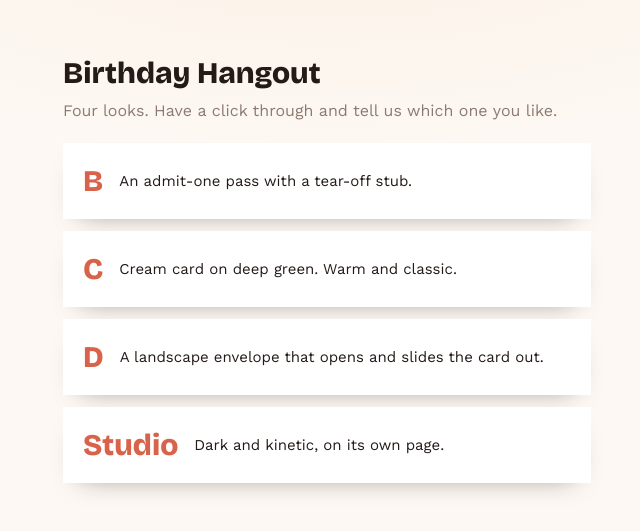
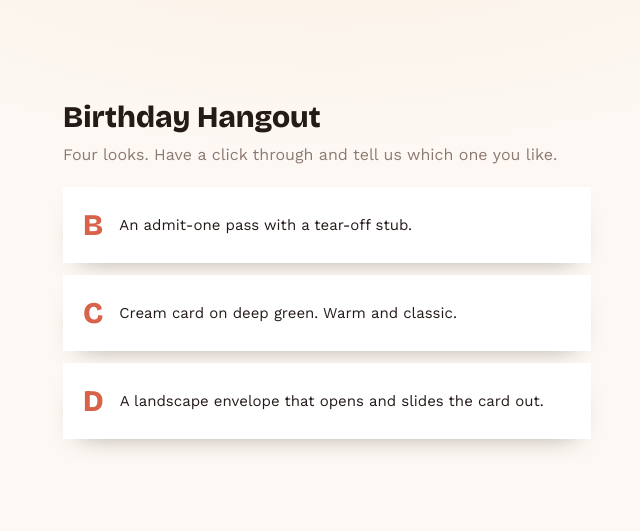
Before and after one commit to rehkmansa/games-night-rsvp, a Next.js app: page /sample in a window 1280 px wide. Shown: the part 131-662 px from the top of the page, without its empty margins (313-953 px from the left). Built offline with nearby package versions, Linux system fonts and the light colour scheme.

Commit message:
Unlist the studio variant from the shared index

```diff
--- a/app/sample/page.tsx
+++ b/app/sample/page.tsx
@@ -2,11 +2,12 @@
 
 import Link from "next/link";
 
+// /studio-sample is deliberately not listed here: it stays reachable by URL for
+// internal review but never shows up in the set shared with guests.
 const OPTIONS = [
   { href: "/sample/b", label: "B", note: "An admit-one pass with a tear-off stub." },
   { href: "/sample/c", label: "C", note: "Cream card on deep green. Warm and classic." },
   { href: "/sample/d", label: "D", note: "A landscape envelope that opens and slides the card out." },
-  { href: "/studio-sample", label: "Studio", note: "Dark and kinetic, on its own page." },
 ];
 
 export default function SampleIndex() {
```
